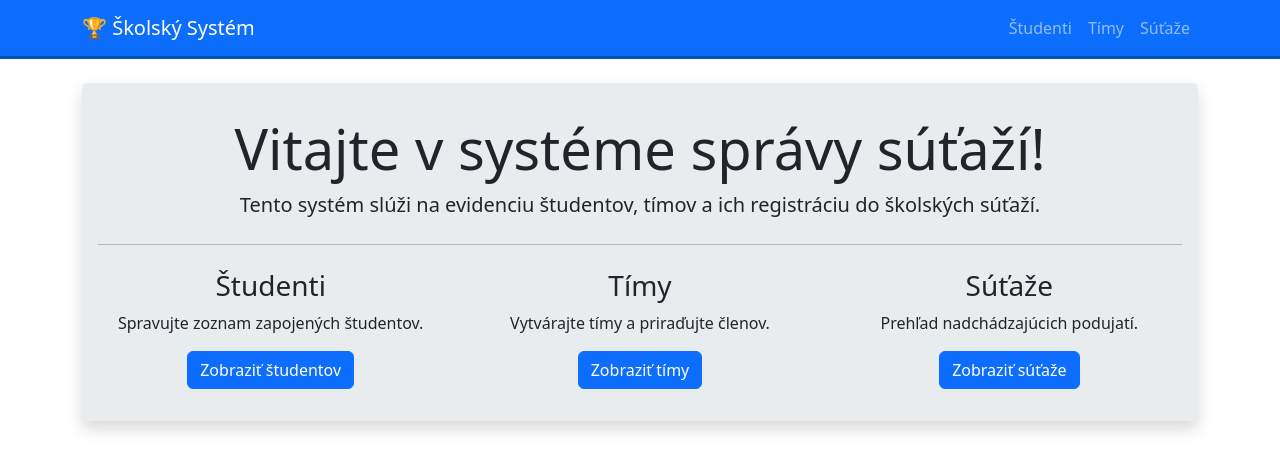
After one commit to PeterMacus/S-a-django-projekt-utek, a Django app: page / in a window 1280 px wide. The commit adds this page. Shown: the top 471 px of the page. Run offline with Django 5.2, Linux system fonts and the light colour scheme.

Commit message:
druha 3hodinovka student b

```diff
--- a/config/urls.py
+++ b/config/urls.py
@@ -15,8 +15,9 @@ Including another URLconf
     2. Add a URL to urlpatterns:  path('blog/', include('blog.urls'))
 """
 from django.contrib import admin
-from django.urls import path
+from django.urls import path, include
 
 urlpatterns = [
     path('admin/', admin.site.urls),
+    path('', include('core.urls')), # Smeruje na tvoju aplikáciu
 ]
--- /dev/null
+++ b/core/static/core/style.css
@@ -0,0 +1,17 @@
+.navbar {
+    border-bottom: 3px solid #0056b3;
+}
+
+.card {
+    transition: transform 0.2s;
+}
+
+.card:hover {
+    transform: scale(1.02);
+}
+
+.jumbotron {
+    padding: 2rem 1rem;
+    background-color: #e9ecef;
+    border-radius: .3rem;
+}
--- a/core/templates/core/base.html
+++ b/core/templates/core/base.html
@@ -1,34 +1,28 @@
+{% load static %}
 <!DOCTYPE html>
 <html lang="sk">
 <head>
     <meta charset="UTF-8">
     <meta name="viewport" content="width=device-width, initial-scale=1.0">
-    <title>Súťaže a Tímy</title>
+    <title>Správa súťaží</title>
     <link href="https://cdn.jsdelivr.net/npm/bootstrap@5.3.0/dist/css/bootstrap.min.css" rel="stylesheet">
+    <link rel="stylesheet" href="{% static 'core/style.css' %}">
 </head>
-<body class="bg-light">
-
+<body>
 <nav class="navbar navbar-expand-lg navbar-dark bg-primary mb-4">
     <div class="container">
-        <a class="navbar-brand" href="/">Školské Súťaže</a>
-        <button class="navbar-toggler" type="button" data-bs-toggle="collapse" data-bs-target="#navbarNav">
-            <span class="navbar-toggler-icon"></span>
-        </button>
-        <div class="collapse navbar-collapse" id="navbarNav">
+        <a class="navbar-brand" href="{% url 'home' %}">🏆 Školský Systém</a>
+        <div class="collapse navbar-collapse">
             <ul class="navbar-nav ms-auto">
-                <li class="nav-item"><a class="nav-link" href="#">Súťaže</a></li>
-                <li class="nav-item"><a class="nav-link" href="#">Tímy</a></li>
-                <li class="nav-item"><a class="nav-link" href="#">Študenti</a></li>
+                <li class="nav-item"><a class="nav-link" href="{% url 'student_list' %}">Študenti</a></li>
+                <li class="nav-item"><a class="nav-link" href="{% url 'team_list' %}">Tímy</a></li>
+                <li class="nav-item"><a class="nav-link" href="{% url 'competition_list' %}">Súťaže</a></li>
             </ul>
         </div>
     </div>
 </nav>
-
 <div class="container">
-    {% block content %}
-    {% endblock %}
+    {% block content %}{% endblock %}
 </div>
-
-<script src="https://cdn.jsdelivr.net/npm/bootstrap@5.3.0/dist/js/bootstrap.bundle.min.js"></script>
 </body>
 </html>
--- /dev/null
+++ b/core/templates/core/home.html
@@ -0,0 +1,26 @@
+{% extends 'core/base.html' %}
+
+{% block content %}
+<div class="jumbotron text-center shadow">
+    <h1 class="display-4">Vitajte v systéme správy súťaží!</h1>
+    <p class="lead">Tento systém slúži na evidenciu študentov, tímov a ich registráciu do školských súťaží.</p>
+    <hr class="my-4">
+    <div class="row mt-4">
+        <div class="col-md-4">
+            <h3>Študenti</h3>
+            <p>Spravujte zoznam zapojených študentov.</p>
+            <a class="btn btn-primary" href="{% url 'student_list' %}">Zobraziť študentov</a>
+        </div>
+        <div class="col-md-4">
+            <h3>Tímy</h3>
+            <p>Vytvárajte tímy a priraďujte členov.</p>
+            <a class="btn btn-primary" href="{% url 'team_list' %}">Zobraziť tímy</a>
+        </div>
+        <div class="col-md-4">
+            <h3>Súťaže</h3>
+            <p>Prehľad nadchádzajúcich podujatí.</p>
+            <a class="btn btn-primary" href="{% url 'competition_list' %}">Zobraziť súťaže</a>
+        </div>
+    </div>
+</div>
+{% endblock %}
--- /dev/null
+++ b/core/urls.py
@@ -0,0 +1,9 @@
+from django.urls import path
+from . import views
+
+urlpatterns = [
+    path('', views.home, name='home'),
+    path('studenti/', views.student_list, name='student_list'),
+    path('timy/', views.team_list, name='team_list'),
+    path('sutaze/', views.competition_list, name='competition_list'),
+]
--- a/core/views.py
+++ b/core/views.py
@@ -1,3 +1,26 @@
 from django.shortcuts import render
 
-# Create your views here.
+def home(request):
+    return render(request, 'core/home.html')
+
+def student_list(request):
+    # Fiktívne dáta pre testovanie frontendu
+    students = [
+        {'meno': 'Samuel', 'priezvisko': 'Škuta', 'trieda': '4.A', 'email': 'samuel@skola.sk'},
+        {'meno': 'Peter', 'priezvisko': 'Macúš', 'trieda': '4.B', 'email': 'peter@skola.sk'},
+    ]
+    return render(request, 'core/student_list.html', {'students': students})
+
+def team_list(request):
+    teams = [
+        {'nazov': 'Koderi z Kysúc', 'veduci': 'Samuel Škuta', 'pocet_clenov': 2},
+        {'nazov': 'Django Majstri', 'veduci': 'Peter Macúš', 'pocet_clenov': 5},
+    ]
+    return render(request, 'core/team_list.html', {'teams': teams})
+
+def competition_list(request):
+    competitions = [
+        {'nazov': 'Zenit v programovaní', 'miesto': 'Online', 'datum': '15.05.2026', 'typ': 'Odborná'},
+        {'nazov': 'Futbalový turnaj', 'miesto': 'Telocvičňa', 'datum': '20.06.2026', 'typ': 'Športová'},
+    ]
+    return render(request, 'core/competition_list.html', {'competitions': competitions})
```
Also changed, not shown: db.sqlite3 (added).
